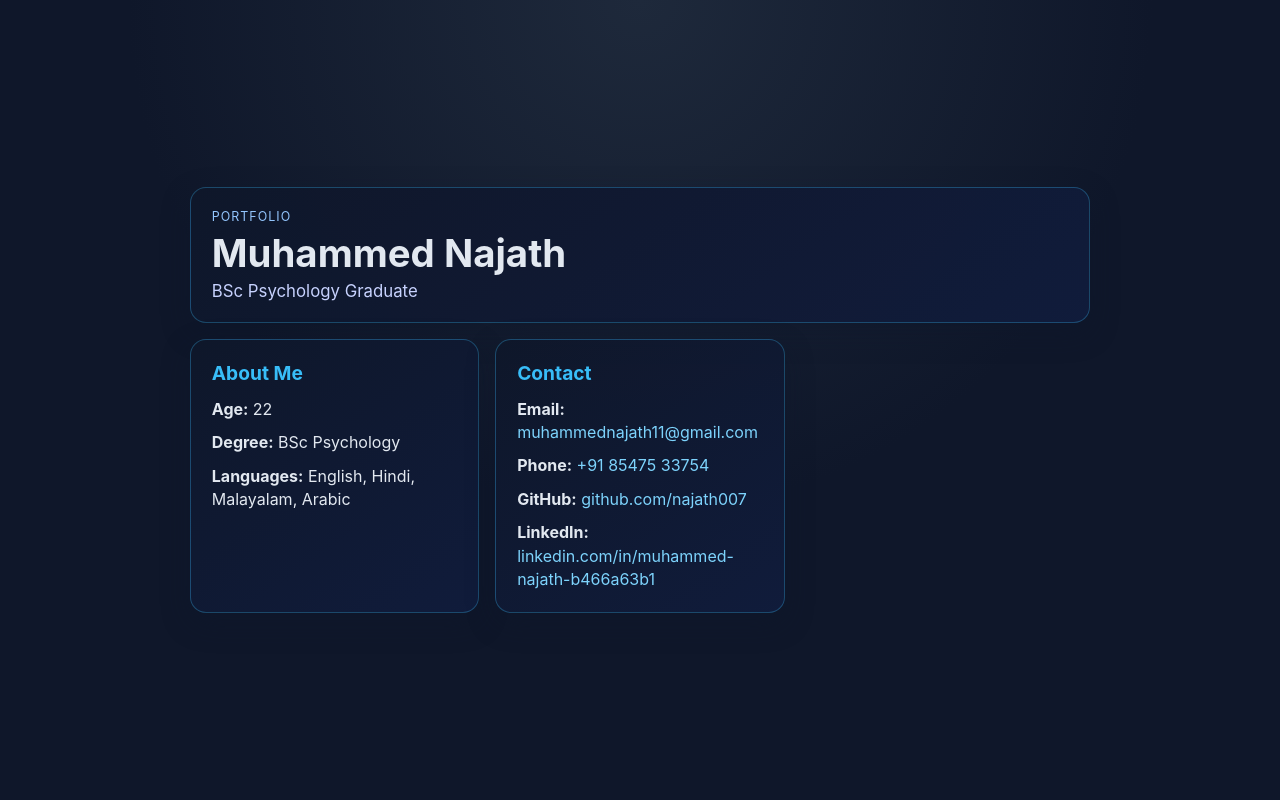
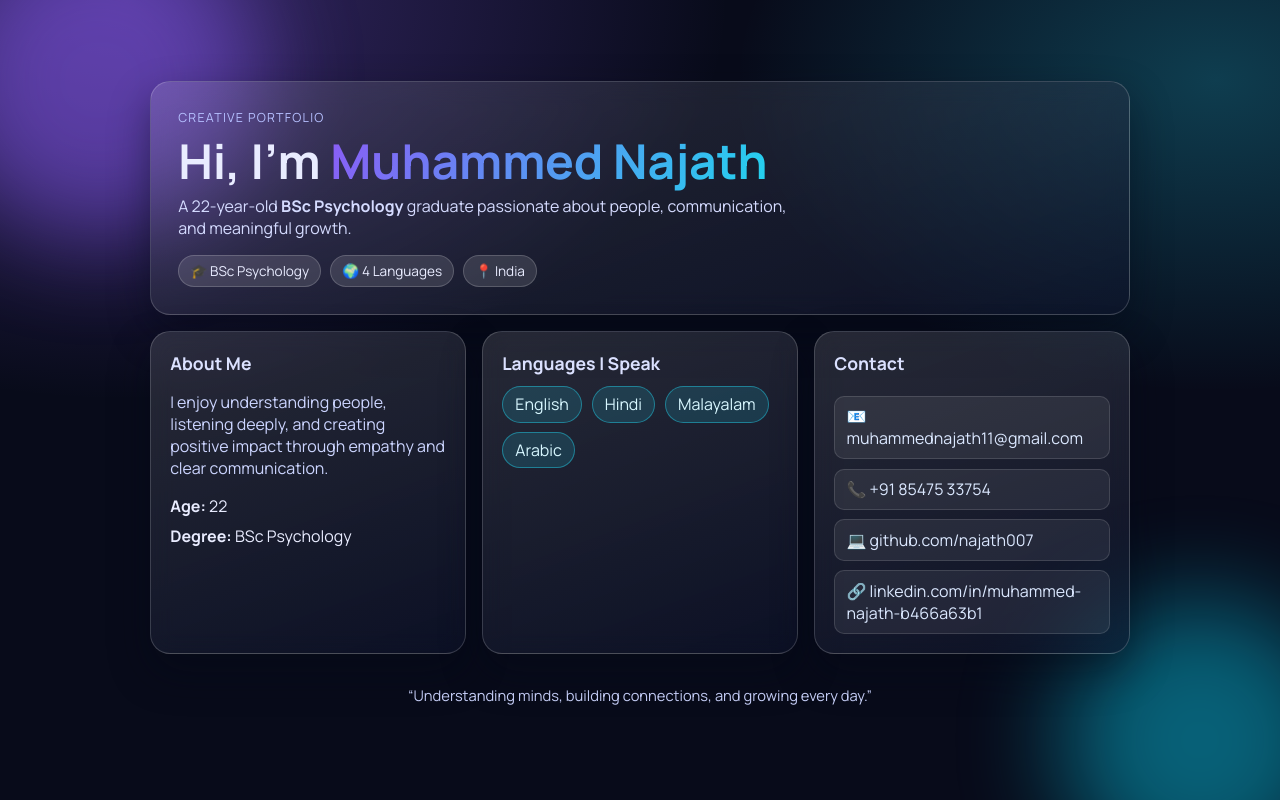
Before and after one commit to najath007/port-with-ai, a plain HTML site: page index.html in a window 1280 px wide. Drawn offline with Linux system fonts and the light colour scheme.

Commit message:
upgraded

```diff
--- a/index.css
+++ /dev/null
@@ -1,88 +0,0 @@
-:root {
-  --bg: #0f172a;
-  --panel: #111c3c;
-  --accent: #38bdf8;
-  --text: #e2e8f0;
-  --muted: #93c5fd;
-}
-
-* {
-  box-sizing: border-box;
-}
-
-body {
-  margin: 0;
-  min-height: 100vh;
-  font-family: "Inter", "Segoe UI", Roboto, Helvetica, Arial, sans-serif;
-  background: radial-gradient(circle at top, #1e293b 0%, var(--bg) 50%);
-  color: var(--text);
-  display: grid;
-  place-items: center;
-  padding: 2rem 1rem;
-}
-
-.portfolio {
-  width: min(900px, 100%);
-  display: grid;
-  grid-template-columns: repeat(auto-fit, minmax(250px, 1fr));
-  gap: 1rem;
-}
-
-.card {
-  background: linear-gradient(145deg, rgba(15, 23, 42, 0.95), rgba(17, 28, 60, 0.95));
-  border: 1px solid rgba(56, 189, 248, 0.3);
-  border-radius: 16px;
-  padding: 1.3rem;
-  box-shadow: 0 10px 28px rgba(15, 23, 42, 0.35);
-}
-
-.hero {
-  grid-column: 1 / -1;
-}
-
-.tag {
-  margin: 0;
-  color: var(--muted);
-  letter-spacing: 0.08em;
-  text-transform: uppercase;
-  font-size: 0.78rem;
-}
-
-h1 {
-  margin: 0.35rem 0;
-  font-size: clamp(1.8rem, 3vw, 2.4rem);
-}
-
-.subtitle {
-  margin: 0;
-  font-size: 1.05rem;
-  color: #c7d2fe;
-}
-
-h2 {
-  margin-top: 0;
-  margin-bottom: 0.8rem;
-  color: var(--accent);
-  font-size: 1.2rem;
-}
-
-ul {
-  list-style: none;
-  margin: 0;
-  padding: 0;
-  display: grid;
-  gap: 0.65rem;
-}
-
-li {
-  line-height: 1.45;
-}
-
-a {
-  color: #7dd3fc;
-  text-decoration: none;
-}
-
-a:hover {
-  text-decoration: underline;
-}
--- a/index.html
+++ b/index.html
@@ -3,54 +3,76 @@
   <head>
     <meta charset="UTF-8" />
     <meta name="viewport" content="width=device-width, initial-scale=1.0" />
-    <title>Muhammed Najath | Portfolio</title>
-    <link rel="stylesheet" href="index.css" />
+    <title>Muhammed Najath | Creative Portfolio</title>
+    <link rel="preconnect" href="https://fonts.googleapis.com" />
+    <link rel="preconnect" href="https://fonts.gstatic.com" crossorigin />
+    <link
+      href="https://fonts.googleapis.com/css2?family=Manrope:wght@400;500;700;800&display=swap"
+      rel="stylesheet"
+    />
+    <link rel="stylesheet" href="styles.css" />
   </head>
   <body>
+    <div class="bg-orb orb-one" aria-hidden="true"></div>
+    <div class="bg-orb orb-two" aria-hidden="true"></div>
+
     <main class="portfolio">
-      <section class="hero card">
-        <p class="tag">Portfolio</p>
-        <h1>Muhammed Najath</h1>
-        <p class="subtitle">BSc Psychology Graduate</p>
-      </section>
+      <header class="hero glass">
+        <p class="eyebrow">Creative Portfolio</p>
+        <h1>
+          Hi, I’m <span class="accent">Muhammed Najath</span>
+        </h1>
+        <p class="intro">
+          A 22-year-old <strong>BSc Psychology</strong> graduate passionate about people,
+          communication, and meaningful growth.
+        </p>
+        <div class="quick-meta">
+          <span>🎓 BSc Psychology</span>
+          <span>🌍 4 Languages</span>
+          <span>📍 India</span>
+        </div>
+      </header>
 
-      <section class="about card">
+      <section class="glass card">
         <h2>About Me</h2>
-        <ul>
+        <p>
+          I enjoy understanding people, listening deeply, and creating positive impact through
+          empathy and clear communication.
+        </p>
+        <ul class="details">
           <li><strong>Age:</strong> 22</li>
           <li><strong>Degree:</strong> BSc Psychology</li>
-          <li><strong>Languages:</strong> English, Hindi, Malayalam, Arabic</li>
         </ul>
       </section>
 
-      <section class="contact card">
+      <section class="glass card">
+        <h2>Languages I Speak</h2>
+        <div class="chips" role="list" aria-label="Languages">
+          <span role="listitem">English</span>
+          <span role="listitem">Hindi</span>
+          <span role="listitem">Malayalam</span>
+          <span role="listitem">Arabic</span>
+        </div>
+      </section>
+
+      <section class="glass card contact">
         <h2>Contact</h2>
-        <ul>
-          <li>
-            <strong>Email:</strong>
-            <a href="mailto:muhammednajath11@gmail.com">muhammednajath11@gmail.com</a>
-          </li>
-          <li>
-            <strong>Phone:</strong>
-            <a href="tel:+918547533754">+91 85475 33754</a>
-          </li>
-          <li>
-            <strong>GitHub:</strong>
+        <a href="mailto:muhammednajath11@gmail.com">📧 muhammednajath11@gmail.com</a>
+        <a href="tel:+918547533754">📞 +91 85475 33754</a>
         <a href="https://github.com/najath007" target="_blank" rel="noopener noreferrer"
-              >github.com/najath007</a
+          >💻 github.com/najath007</a
         >
-          </li>
-          <li>
-            <strong>LinkedIn:</strong>
         <a
           href="https://www.linkedin.com/in/muhammed-najath-b466a63b1"
           target="_blank"
           rel="noopener noreferrer"
-              >linkedin.com/in/muhammed-najath-b466a63b1</a
+          >🔗 linkedin.com/in/muhammed-najath-b466a63b1</a
         >
-          </li>
-        </ul>
       </section>
+
+      <footer class="footer-note">
+        <p>“Understanding minds, building connections, and growing every day.”</p>
+      </footer>
     </main>
   </body>
 </html>
--- /dev/null
+++ b/styles.css
@@ -0,0 +1,206 @@
+:root {
+  --bg: #080b1a;
+  --text: #e9ecff;
+  --muted: #b6c0ff;
+  --accent: #8b5cf6;
+  --accent-2: #22d3ee;
+  --glass: rgba(15, 21, 46, 0.55);
+  --glass-border: rgba(255, 255, 255, 0.18);
+}
+
+* {
+  box-sizing: border-box;
+}
+
+body {
+  margin: 0;
+  min-height: 100vh;
+  font-family: "Manrope", "Segoe UI", sans-serif;
+  color: var(--text);
+  background:
+    radial-gradient(1200px 800px at 10% 0%, rgba(139, 92, 246, 0.35), transparent 50%),
+    radial-gradient(1000px 650px at 95% 10%, rgba(34, 211, 238, 0.25), transparent 48%),
+    var(--bg);
+  display: grid;
+  place-items: center;
+  padding: 2.2rem 1rem;
+  overflow-x: hidden;
+}
+
+.bg-orb {
+  position: fixed;
+  border-radius: 50%;
+  filter: blur(50px);
+  z-index: -1;
+  opacity: 0.5;
+}
+
+.orb-one {
+  width: 320px;
+  height: 320px;
+  background: #8b5cf6;
+  top: -80px;
+  left: -60px;
+}
+
+.orb-two {
+  width: 280px;
+  height: 280px;
+  background: #06b6d4;
+  bottom: -80px;
+  right: -60px;
+}
+
+.portfolio {
+  width: min(980px, 100%);
+  display: grid;
+  grid-template-columns: repeat(auto-fit, minmax(260px, 1fr));
+  gap: 1rem;
+}
+
+.glass {
+  background: linear-gradient(160deg, rgba(255, 255, 255, 0.13), var(--glass));
+  border: 1px solid var(--glass-border);
+  border-radius: 20px;
+  box-shadow: 0 18px 40px rgba(4, 8, 22, 0.45);
+  backdrop-filter: blur(12px);
+}
+
+.hero {
+  grid-column: 1 / -1;
+  padding: 1.7rem;
+  animation: popIn 0.7s ease;
+}
+
+.eyebrow {
+  margin: 0;
+  text-transform: uppercase;
+  letter-spacing: 0.1em;
+  color: var(--muted);
+  font-size: 0.78rem;
+}
+
+h1 {
+  margin: 0.45rem 0;
+  font-size: clamp(1.95rem, 4vw, 3rem);
+  line-height: 1.15;
+}
+
+.accent {
+  background: linear-gradient(120deg, var(--accent), var(--accent-2));
+  -webkit-background-clip: text;
+  background-clip: text;
+  color: transparent;
+}
+
+.intro {
+  margin-top: 0;
+  margin-bottom: 1rem;
+  max-width: 65ch;
+  color: #d5dbff;
+}
+
+.quick-meta {
+  display: flex;
+  flex-wrap: wrap;
+  gap: 0.55rem;
+}
+
+.quick-meta span {
+  background: rgba(255, 255, 255, 0.12);
+  border: 1px solid rgba(255, 255, 255, 0.18);
+  padding: 0.36rem 0.7rem;
+  border-radius: 999px;
+  font-size: 0.85rem;
+}
+
+.card {
+  padding: 1.2rem;
+  transition: transform 0.25s ease, box-shadow 0.25s ease;
+}
+
+.card:hover {
+  transform: translateY(-4px);
+  box-shadow: 0 22px 44px rgba(4, 8, 22, 0.5);
+}
+
+h2 {
+  margin: 0 0 0.7rem;
+  color: #dbe1ff;
+  font-size: 1.1rem;
+}
+
+p {
+  color: #ccd5ff;
+}
+
+.details {
+  list-style: none;
+  padding: 0;
+  margin: 0.6rem 0 0;
+  display: grid;
+  gap: 0.5rem;
+}
+
+.chips {
+  display: flex;
+  flex-wrap: wrap;
+  gap: 0.6rem;
+}
+
+.chips span {
+  border: 1px solid rgba(34, 211, 238, 0.45);
+  background: rgba(34, 211, 238, 0.15);
+  color: #d8f7ff;
+  padding: 0.38rem 0.76rem;
+  border-radius: 999px;
+}
+
+.contact {
+  display: grid;
+  gap: 0.58rem;
+}
+
+.contact a {
+  color: #dbe8ff;
+  text-decoration: none;
+  border: 1px solid rgba(255, 255, 255, 0.13);
+  background: rgba(255, 255, 255, 0.07);
+  padding: 0.55rem 0.7rem;
+  border-radius: 10px;
+  transition: background 0.2s ease, border-color 0.2s ease;
+}
+
+.contact a:hover {
+  background: rgba(139, 92, 246, 0.25);
+  border-color: rgba(139, 92, 246, 0.65);
+}
+
+.footer-note {
+  grid-column: 1 / -1;
+  text-align: center;
+  color: var(--muted);
+  font-size: 0.92rem;
+}
+
+@keyframes popIn {
+  from {
+    opacity: 0;
+    transform: translateY(14px);
+  }
+  to {
+    opacity: 1;
+    transform: translateY(0);
+  }
+}
+
+@media (max-width: 640px) {
+  body {
+    padding: 1.2rem 0.8rem;
+  }
+
+  .hero,
+  .card {
+    padding: 1rem;
+  }
+}
```
Lines whose indentation alone changed are shown as unchanged.
